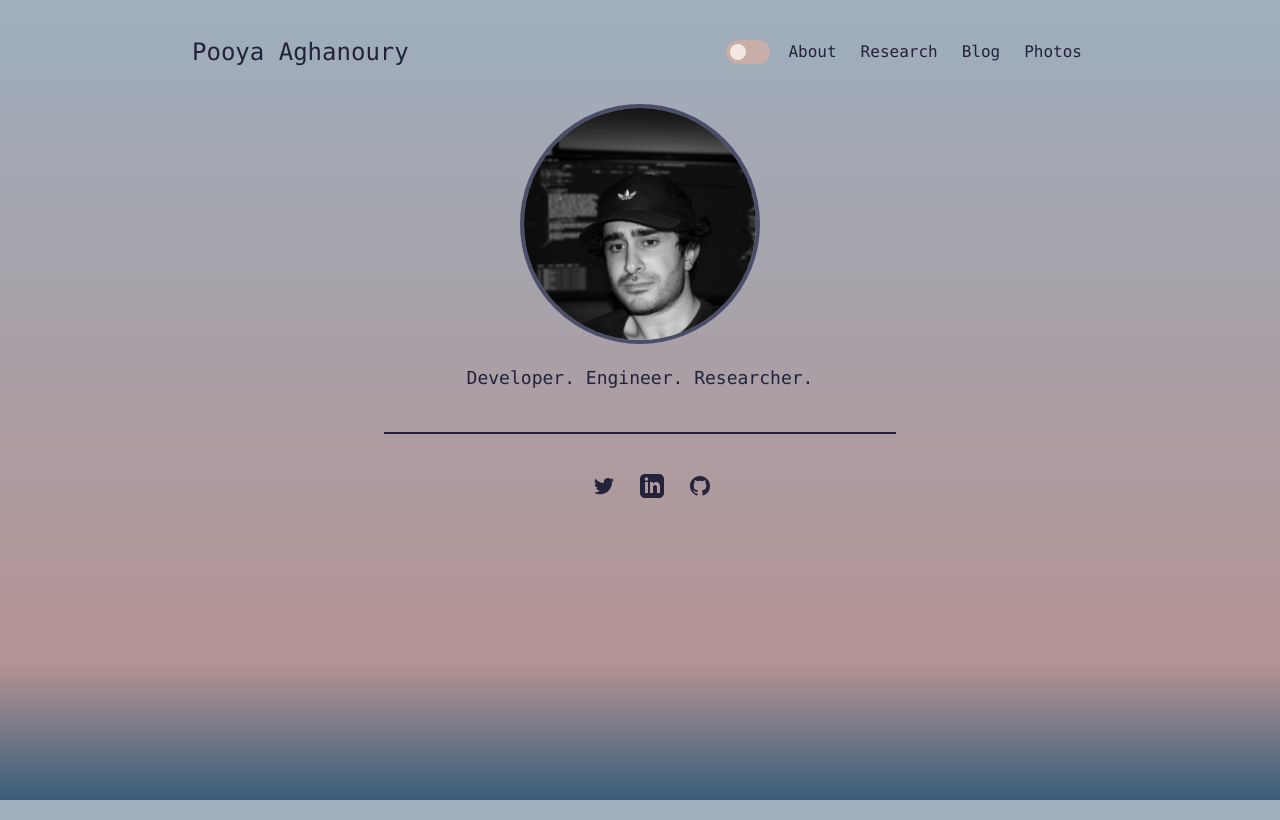
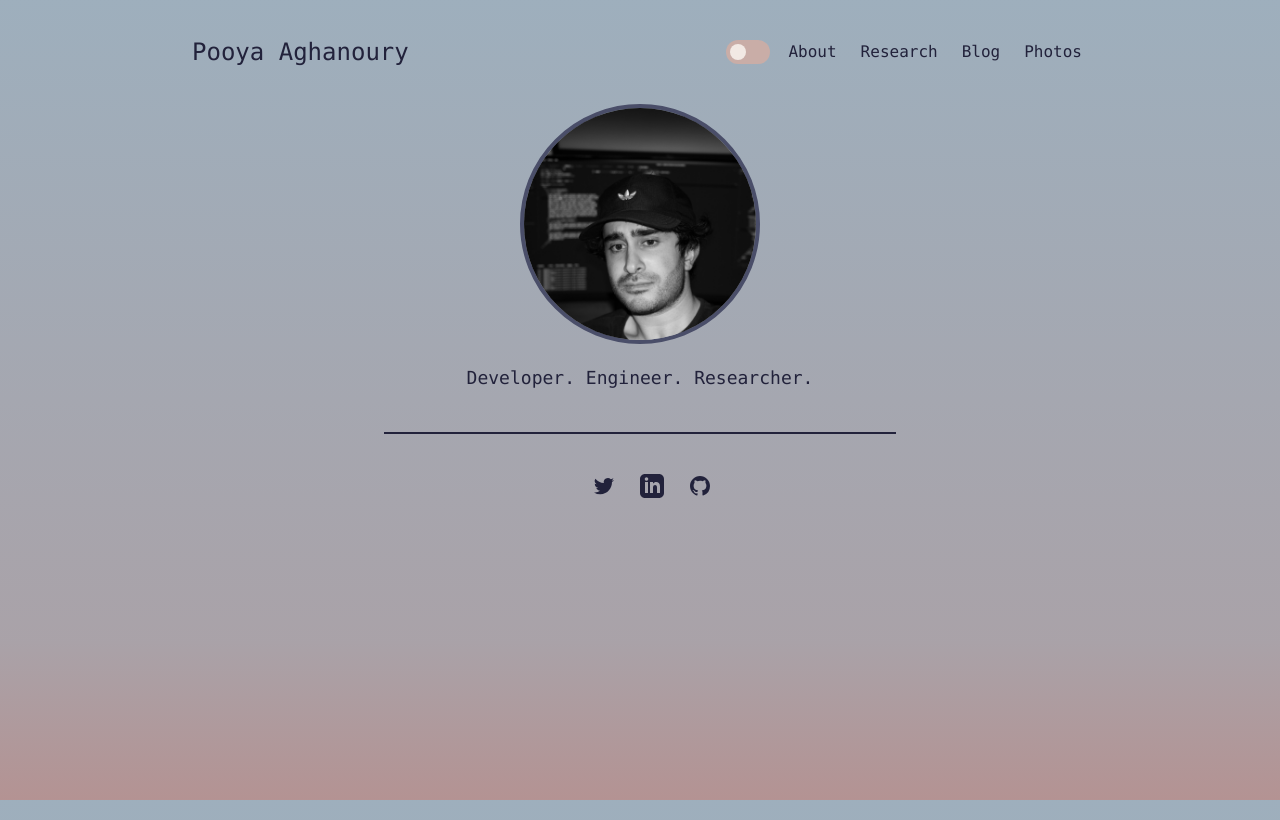
Before and after one commit to aghanoury/website, a Next.js app: page / in a window 1280 px wide. Built offline with nearby package versions, Linux system fonts and the light colour scheme.

Commit message:
fixed gradients

```diff
--- a/tailwind.config.js
+++ b/tailwind.config.js
@@ -25,8 +25,8 @@ module.exports = {
     },
     extend: {
       backgroundImage: {
-        'day_background_gradient': "linear-gradient(0deg, hsla(206, 37%, 35%, 1) 0%, hsla(0, 18%, 64%, 1) 17%, hsla(207, 19%, 68%, 1) 100%)",
-        'night_background_gradient': "linear-gradient(0deg, hsla(15, 20%, 59%, 1) 0%, hsla(256, 7%, 41%, 1) 18%, hsla(218, 50%, 20%, 1) 100%)",
+        'day_background_gradient': "linear-gradient(0deg, hsla(0, 18%, 64%, 1) 0%, hsla(308, 4%, 65%, 1) 20%, hsla(207, 19%, 68%, 1) 100%);",
+        'night_background_gradient': "linear-gradient(0deg, hsla(15, 20%, 59%, 1) 0%, hsla(256, 7%, 41%, 1) 20%, hsla(218, 50%, 20%, 1) 100%)",
       },
       backgroundSize: {
         'auto': 'auto',
```
